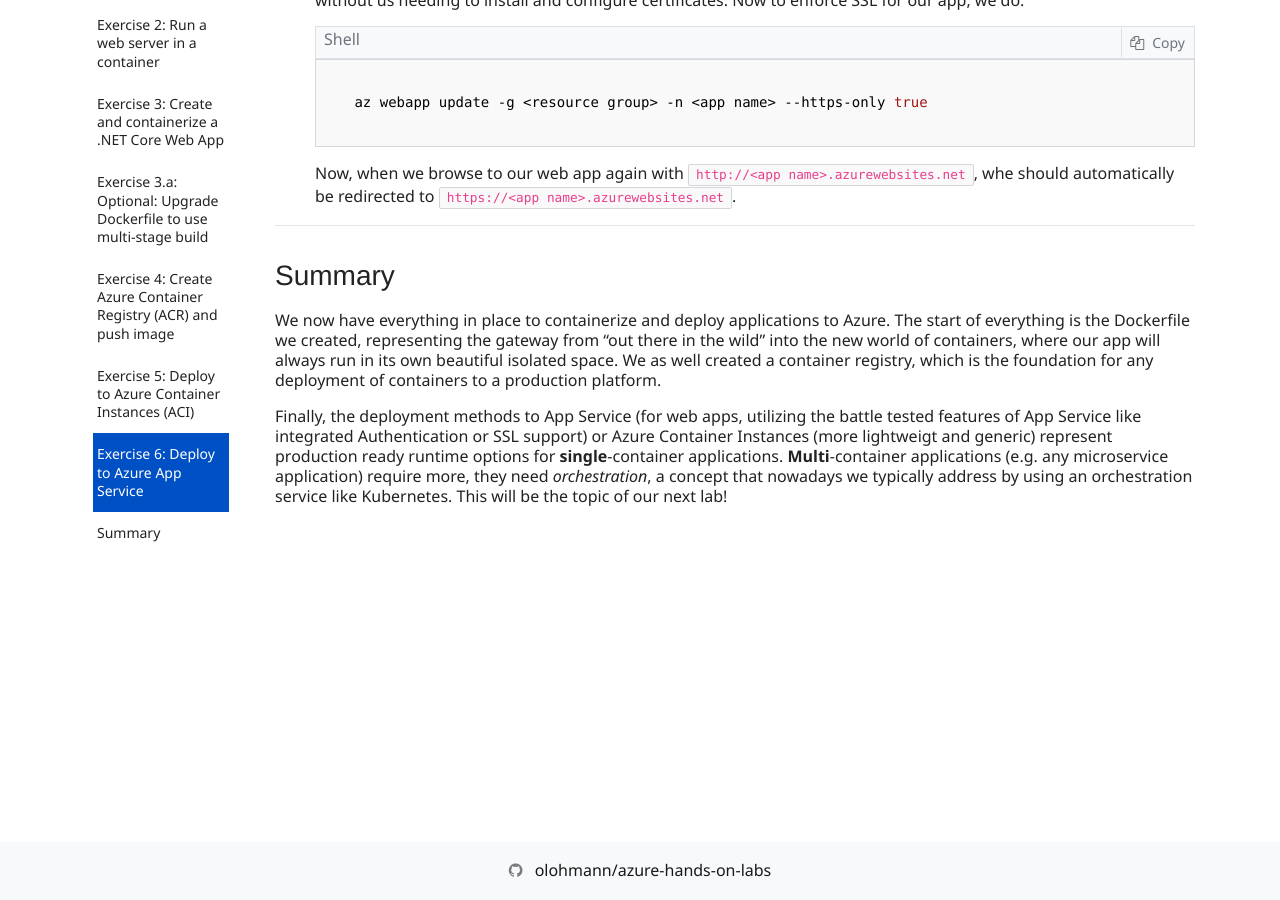
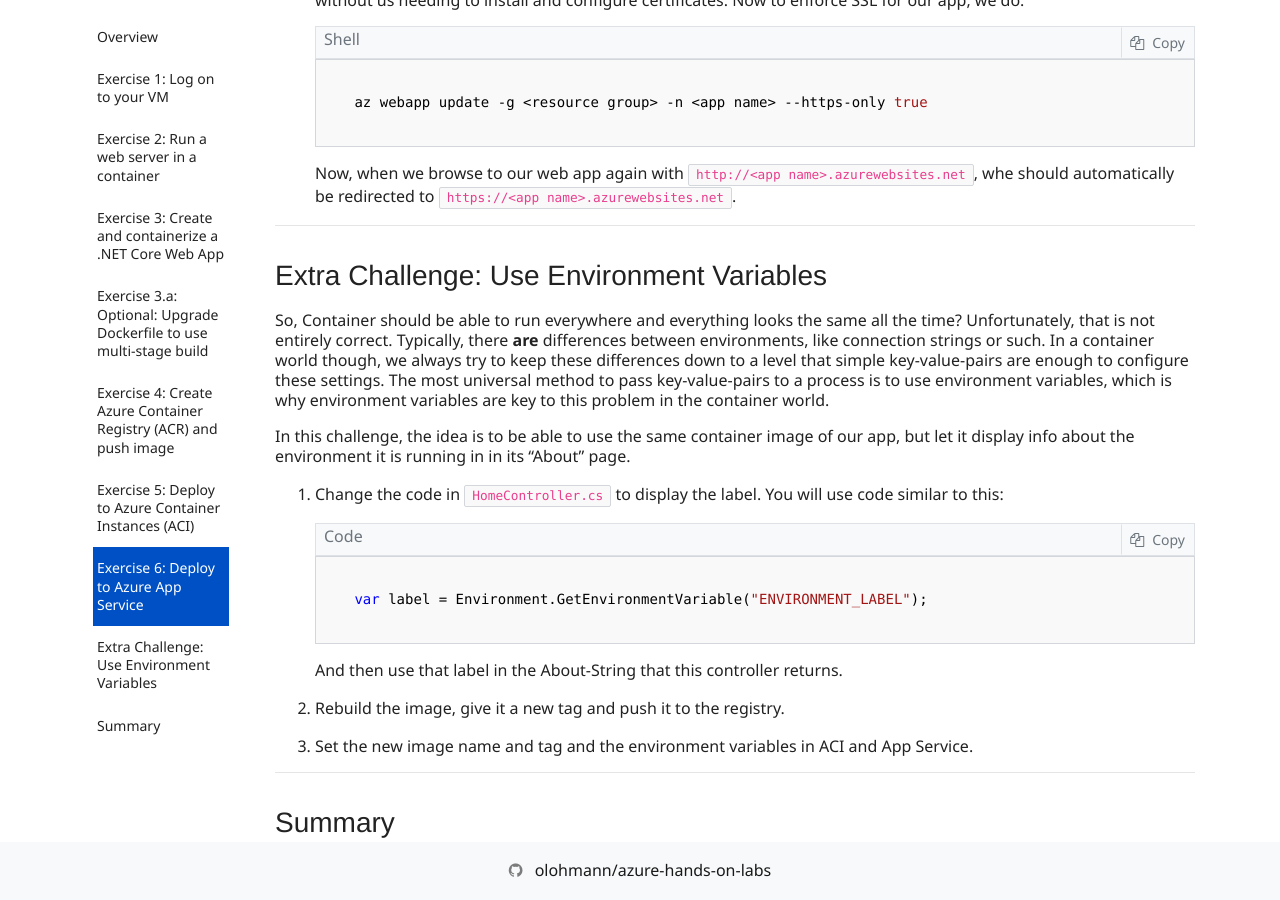
Before and after one commit to olohmann/azure-hands-on-labs, a Jekyll site: the page built from labs/04_containers_on_azure/containers_on_azure.md, in a window 1280 px wide and 900 px high, scrolled down 20283 px. Built offline with Jekyll 4.4.1, drawn with Linux system fonts in a browser that asks for light colours; nearby versions of some CDN libraries; our own code applies the rules of GitHub Pages for plain Markdown files; comment, search, counter and statistics services are not loaded.

Commit message:
adding env var challenge

````diff
--- a/labs/04_containers_on_azure/containers_on_azure.md
+++ b/labs/04_containers_on_azure/containers_on_azure.md
@@ -455,6 +455,26 @@ Azure App Service is specifically designed for web apps and thus adds many featu
 
 ---
 
+## Extra Challenge: Use Environment Variables
+
+So, Container should be able to run everywhere and everything looks the same all the time? Unfortunately, that is not entirely correct. Typically, there **are** differences between environments, like connection strings or such. In a container world though, we always try to keep these differences down to a level that simple key-value-pairs are enough to configure these settings. The most universal method to pass key-value-pairs to a process is to use environment variables, which is why environment variables are key to this problem in the container world.
+
+In this challenge, the idea is to be able to use the same container image of our app, but let it display info about the environment it is running in in its "About" page.
+
+1. Change the code in `HomeController.cs` to display the label. You will use code similar to this:
+
+    ```cs
+    var label = Environment.GetEnvironmentVariable("ENVIRONMENT_LABEL");
+    ```
+
+    And then use that label in the About-String that this controller returns.
+
+2. Rebuild the image, give it a new tag and push it to the registry.
+
+3. Set the new image name and tag and the environment variables in ACI and App Service.
+
+---
+
 ## Summary
 
 We now have everything in place to containerize and deploy applications to Azure. The start of everything is the Dockerfile we created, representing the gateway from "out there in the wild" into the new world of containers, where our app will always run in its own beautiful isolated space. We as well created a container registry, which is the foundation for any deployment of containers to a production platform.
````
